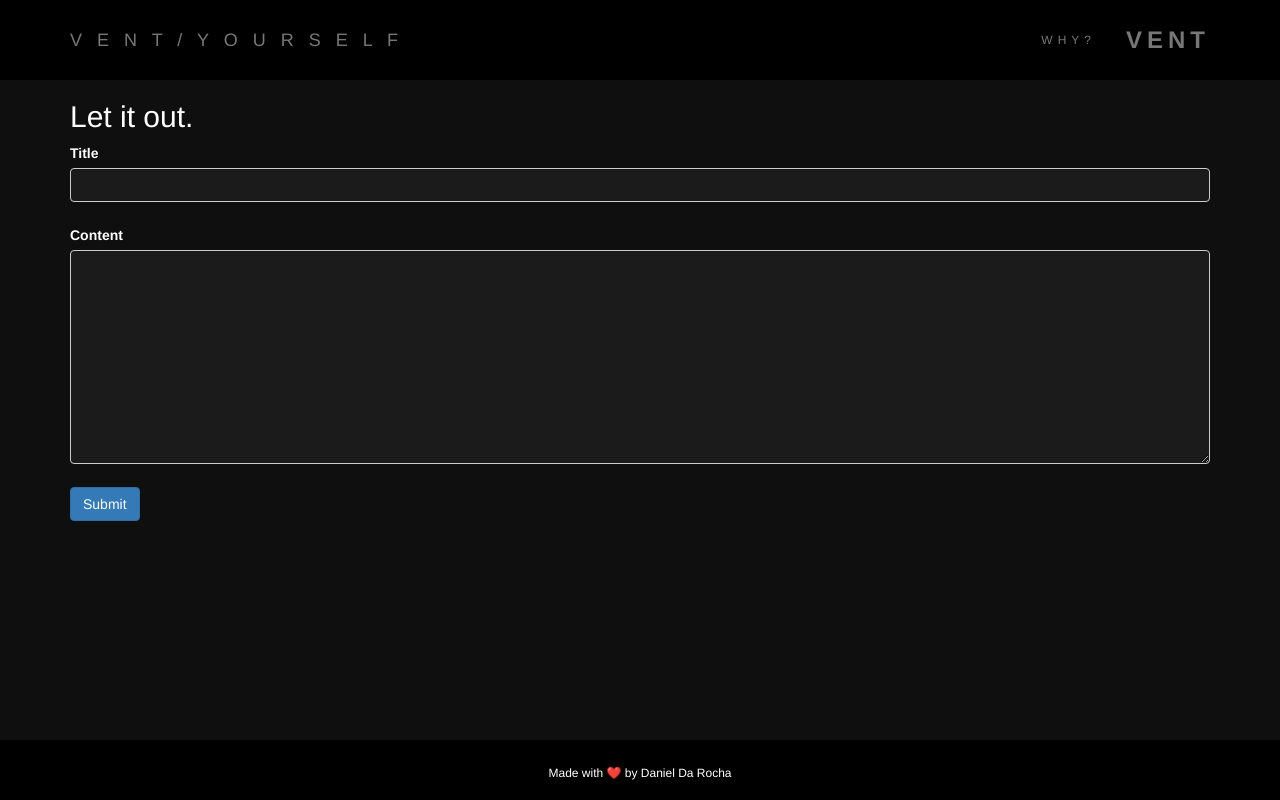
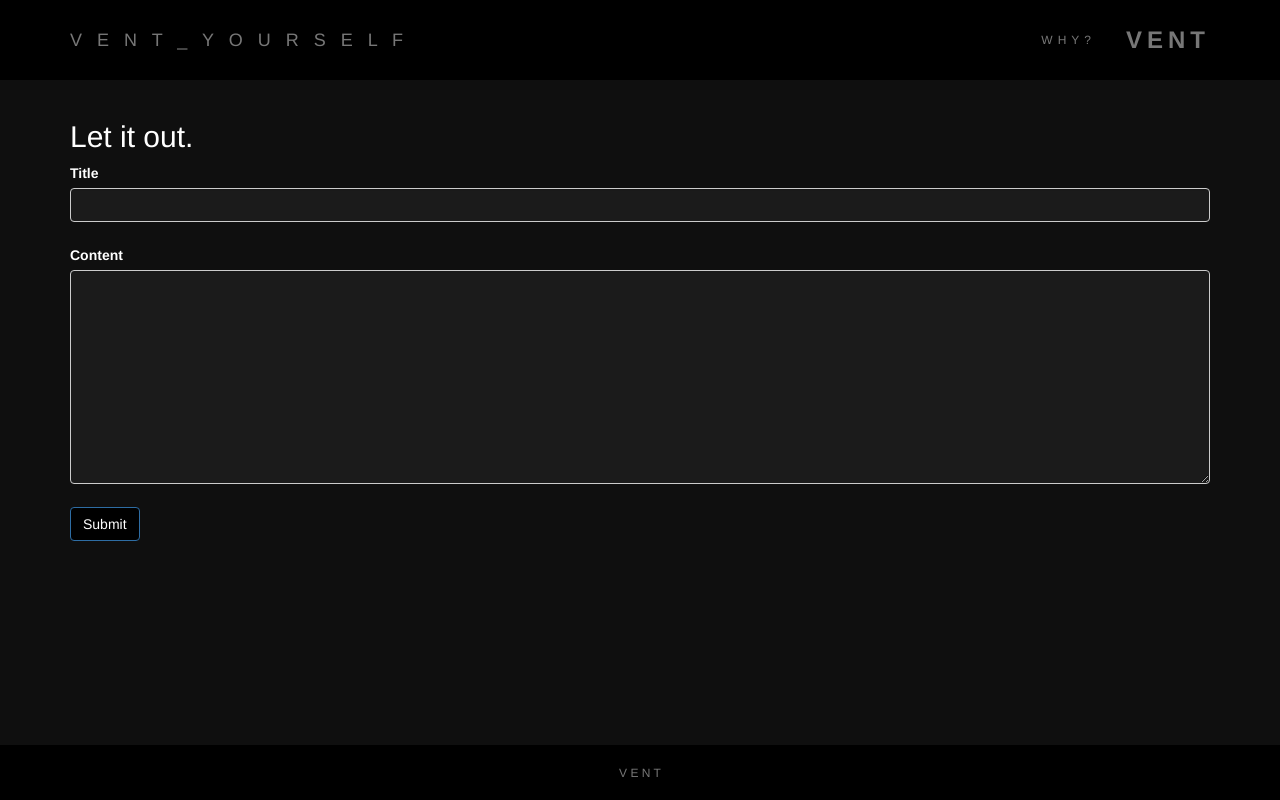
Before and after one commit to daniel-darocha/vent-app, a Node server app: page /vent in a window 1280 px wide. Run offline with Node 20, Linux system fonts and the light colour scheme.

Commit message:
Adjust CSS and design elements

```diff
--- a/public/css/styles.css
+++ b/public/css/styles.css
@@ -2,6 +2,8 @@ html, body {
     min-height: 100%;
     background-color: #0f0f0f;
     color: white;
+    padding-top: 50px;
+    padding-bottom: 50px;
 }
 .container-fluid {
     padding-top: 70px;
@@ -31,14 +33,14 @@ html, body {
 	text-align: center;
 	bottom: 0;
 	width: 100%;
-	height: 60px;
+	height: 55px;
 	background-color: black;
 }
 
 .footer p {
-	margin-top: 25px;
+	margin-top: 20px;
 	font-size: 12px;
-  color: #fff;
+  color: #777;
 }
 
 .content{
@@ -54,8 +56,15 @@ input[type="text"], textarea {
 /* ID's */
 
 #formButton {
+    margin-top: 0%;
+    background-color: black;
+}
+
+#formVentButton{
     margin-top: 2%;
+    background-color: black;
 }
+
 #ventBtn{
     font-weight: bold;
     font-size:x-large;
--- a/views/home.ejs
+++ b/views/home.ejs
@@ -11,9 +11,10 @@
             <p><%=p.postBody.substring(0,100) + "... "%> <a href="/posts/<%=p.postTitle%>">Read More</a></p>
             <% if (p.userId === cookieName ){  %>
                 <form action="/delete" method="post">
-                    <button type="submit" name="postBack" id="formButton" class="btn btn-primary" value="<%=p.postTitle%>">Delete Post</button>
+                    <button type="submit" name="postBack" id="formButton" class="btn btn-primary btn-xs" value="<%=p.postTitle%>">Delete Post</button>
                 </form>
                 <% console.log(p.userId +" Is equal to " + cookieName) %>
                  <% } else {console.log(p.userId + " is not equal to "+ cookieName)} %>
         <% }) %>
  <% } %>
+ <%- include('./partials/footer') %>
--- a/views/partials/footer.ejs
+++ b/views/partials/footer.ejs
@@ -1,9 +1,12 @@
 
 </div>
-<div class="footer-padding"></div>
-  <div class="footer">
-    <p>Made with ❤️ by Daniel Da Rocha</p>
+<div class="footer-padding navbar-fixed-bottom">
+  <div class="footer container">
+    <p>V E N T</p>
   </div>
 </div>
+<script src="https://code.jquery.com/jquery-1.12.4.min.js" integrity="sha384-nvAa0+6Qg9clwYCGGPpDQLVpLNn0fRaROjHqs13t4Ggj3Ez50XnGQqc/r8MhnRDZ" crossorigin="anonymous"></script>
+    <!-- Include all compiled plugins (below), or include individual files as needed -->
+    <script src="https://cdn.jsdelivr.net/npm/bootstrap@3.4.1/dist/js/bootstrap.min.js" integrity="sha384-aJ21OjlMXNL5UyIl/XNwTMqvzeRMZH2w8c5cRVpzpU8Y5bApTppSuUkhZXN0VxHd" crossorigin="anonymous"></script>
 </body>
 </html>
--- a/views/partials/header.ejs
+++ b/views/partials/header.ejs
@@ -7,16 +7,30 @@
   <meta charset="utf-8">
   <link rel="stylesheet" href="https://maxcdn.bootstrapcdn.com/bootstrap/3.3.7/css/bootstrap.min.css">
   <link rel="stylesheet" href="/css/styles.css">
-  <nav class="navbar navbar-default">
+  <meta name="viewport" content="width=device-width, initial-scale=1">
+  <nav class="navbar navbar-default navbar-fixed-top">
     <div class="container">
+
+      <button type="button" class="navbar-toggle collapsed" data-toggle="collapse" data-target="#bs-example-navbar-collapse-1" aria-expanded="false">
+        <span class="sr-only">Toggle navigation</span>
+        <span class="icon-bar"></span>
+        <span class="icon-bar"></span>
+        <span class="icon-bar"></span>
+      </button>
       <div class="navbar-header">
-        <a class="navbar-brand" href="/">V E N T / Y O U R S E L F</a>
-      </div>
-        <ul class="nav navbar-nav navbar-right">
-          <!-- 6 -->
+        <a class="navbar-brand" href="/"><p>V E N T _ Y O U R S E L F </p></a>
+      </div >
+
+      <div class="collapse navbar-collapse" id="bs-example-navbar-collapse-1">
+
+        <ul class="nav navbar-nav navbar-right dropdown-toggle">
+
           <li id="about"><a href="/why">WHY?</a></li>
           <li id="ventBtn"><a href="/vent">VENT</a></li>
         </ul>
+
+      </div>
+
     </div>
   </nav>
 
--- a/views/vent.ejs
+++ b/views/vent.ejs
@@ -11,7 +11,7 @@
         <textarea name="content" class="form-control" cols="30" rows="10" id="contentBox"></textarea>
     </div>
 
-    <button type="submit" class="btn btn-primary" id="formButton">Submit</button>
+    <button type="submit" class="btn btn-primary" id="formVentButton">Submit</button>
 </form>
 
 <%- include('./partials/footer') %>
--- a/views/why.ejs
+++ b/views/why.ejs
@@ -25,3 +25,4 @@
 <p>A Node.js server using Express. All posted content is pushed into an array that is rendered onto the front page using EJS partials.</br>
     If you'd like to take a look at the code, check out the github page <a href="https://github.com/daniel-darocha/vent-app" target="_blank" rel="noopener noreferrer">here</a>.
 </p>
+<%- include('./partials/footer') %>
```
